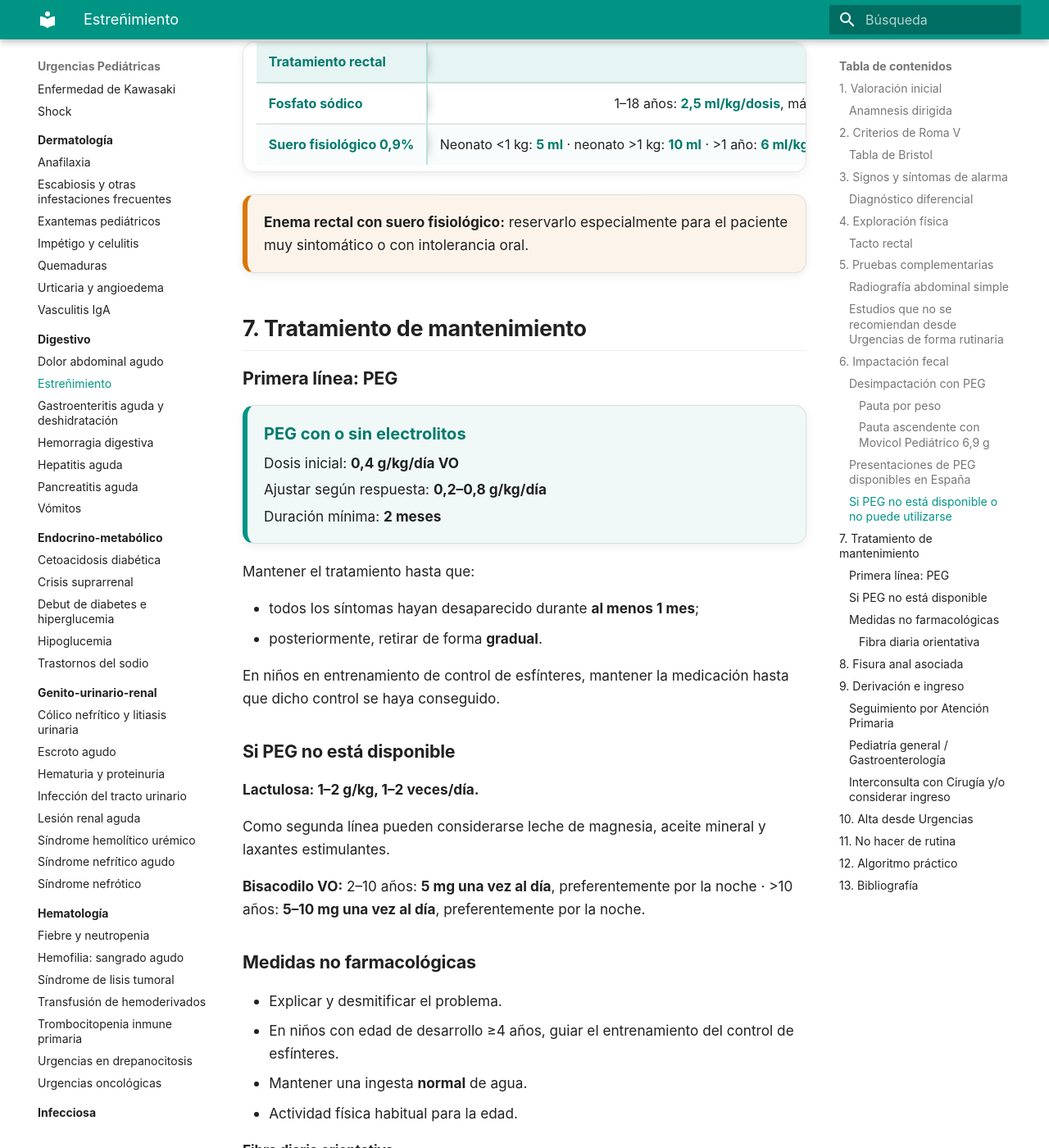
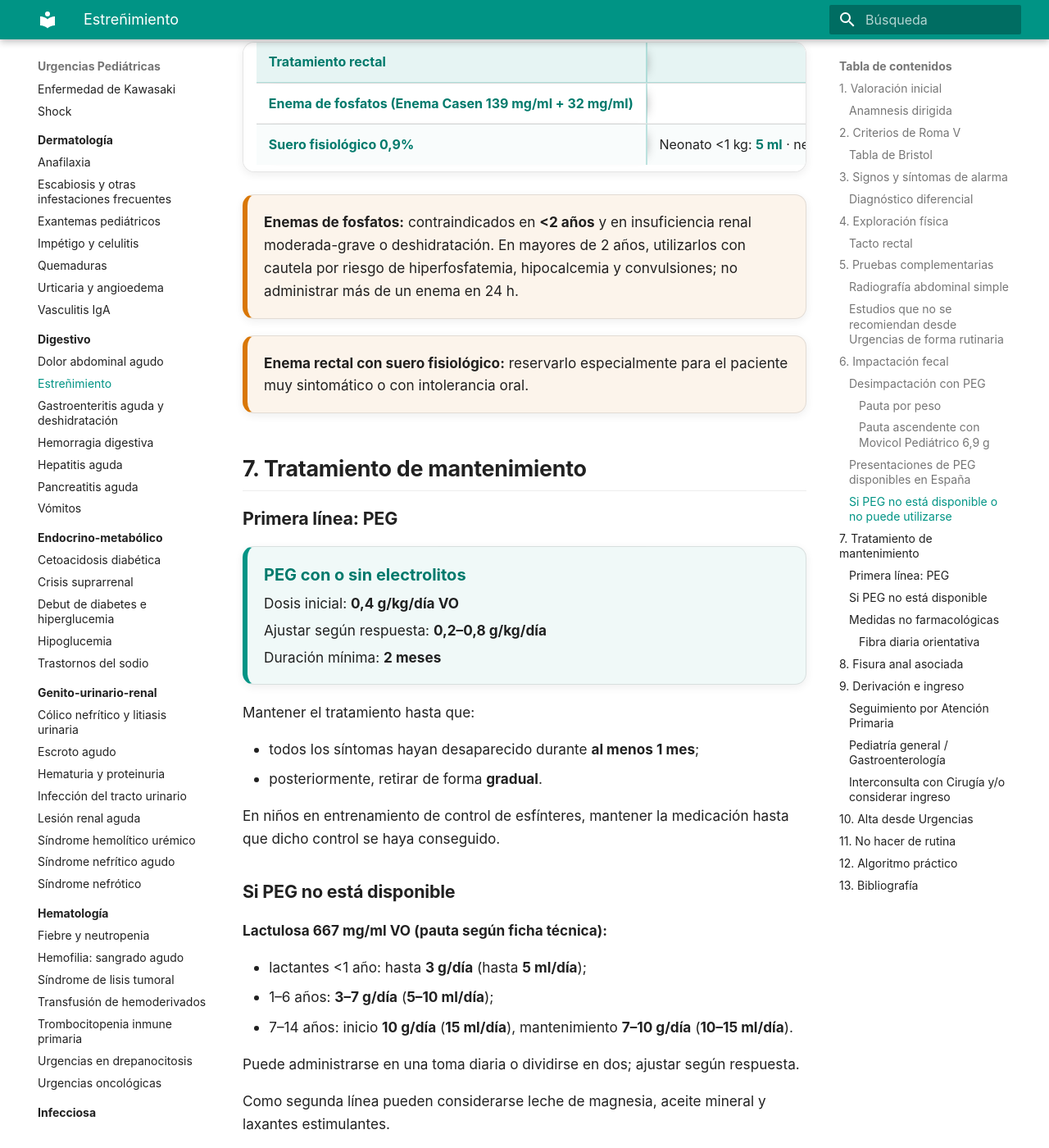
Before and after one commit to gonzaloares/urgencias-pediatricas, an MkDocs documentation site: the page built from docs/digestivo/estrenimiento.md, in a window 1280 px wide and 1400 px high, scrolled down 8462 px. Shown: the whole window at 82% size. Built offline with MkDocs 1.6.1 and Material for MkDocs 9.7.7, drawn with Linux system fonts in a browser that asks for light colours; some of the changed text lies outside the part shown.

Commit message:
Auditoría farmacológica: estrenimiento

```diff
--- a/docs/digestivo/estrenimiento.md
+++ b/docs/digestivo/estrenimiento.md
@@ -251,8 +251,12 @@
 
 | Tratamiento rectal | Dosis |
 |---|---:|
-| **Fosfato sódico** | 1–18 años: **2,5 ml/kg/dosis**, máx. **133 ml/dosis** |
+| **Enema de fosfatos (Enema Casen 139 mg/ml + 32 mg/ml)** | **2–15 años: 5 ml/kg, dosis única**, máx. **140 ml** |
 | **Suero fisiológico 0,9%** | Neonato <1 kg: **5 ml** · neonato >1 kg: **10 ml** · >1 año: **6 ml/kg, 1–2 veces/día** |
+
+<div class="clinical-card clinical-card-warning">
+  <strong>Enemas de fosfatos:</strong> contraindicados en <strong>&lt;2 años</strong> y en insuficiencia renal moderada-grave o deshidratación. En mayores de 2 años, utilizarlos con cautela por riesgo de hiperfosfatemia, hipocalcemia y convulsiones; no administrar más de un enema en 24 h.
+</div>
 
 <div class="clinical-card clinical-card-warning">
   <strong>Enema rectal con suero fisiológico:</strong> reservarlo especialmente para el paciente muy sintomático o con intolerancia oral.
@@ -279,7 +283,13 @@
 
 ### Si PEG no está disponible
 
-**Lactulosa: 1–2 g/kg, 1–2 veces/día.**
+**Lactulosa 667 mg/ml VO (pauta según ficha técnica):**
+
+- lactantes &lt;1 año: hasta **3 g/día** (hasta **5 ml/día**);
+- 1–6 años: **3–7 g/día** (**5–10 ml/día**);
+- 7–14 años: inicio **10 g/día** (**15 ml/día**), mantenimiento **7–10 g/día** (**10–15 ml/día**).
+
+Puede administrarse en una toma diaria o dividirse en dos; ajustar según respuesta.
 
 Como segunda línea pueden considerarse leche de magnesia, aceite mineral y laxantes estimulantes.
 
@@ -407,3 +417,7 @@
 
 1. Velasco Rodríguez-Belvís M, Palomino Pérez LM, Cañedo Villarroya E, de la Mano Hernández A, Martínez Pérez J, Muñoz Codoceo RA. **De la guía a la guardia: aplicación en Urgencias de las recomendaciones de ESPGHAN y NASPGHAN basadas en la evidencia para la evaluación y tratamiento del estreñimiento funcional en lactantes y niños.** Emerg Pediatr. 2022;1(3):165-170.
 2. Rome Foundation. **Rome V Criteria. H2a. Functional Constipation.** 2026. [Criterios Roma V](https://theromefoundation.org/rome-v-criteria/)
+
+
+3. Agencia Española de Medicamentos y Productos Sanitarios. **Enema Casen 139 mg/ml + 32 mg/ml, ficha técnica.** [CIMA](https://cima.aemps.es/cima/dochtml/ft/41166/FT_41166.html)
+4. Agencia Española de Medicamentos y Productos Sanitarios. **Duphalac 667 mg/ml (lactulosa), ficha técnica.** [CIMA](https://cima.aemps.es/cima/dochtml/ft/46197/FichaTecnica_46197.html)
```
